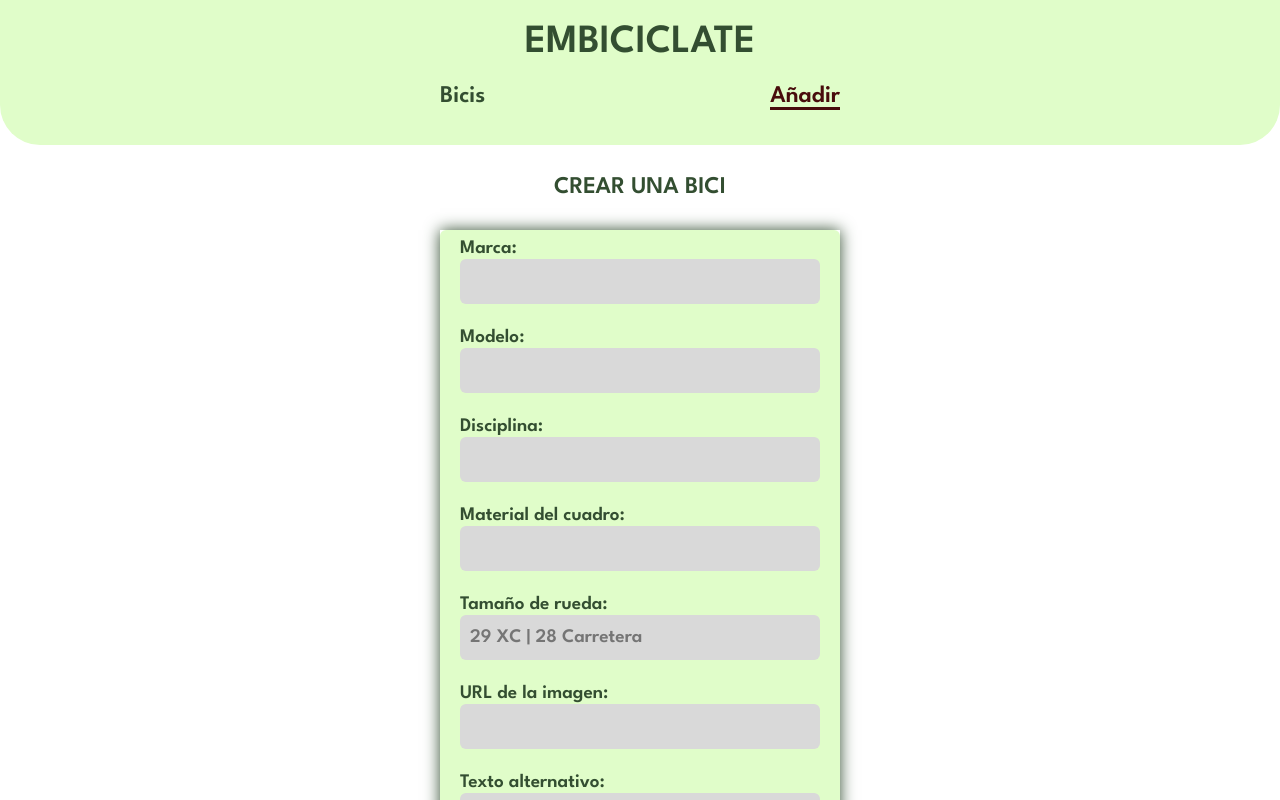
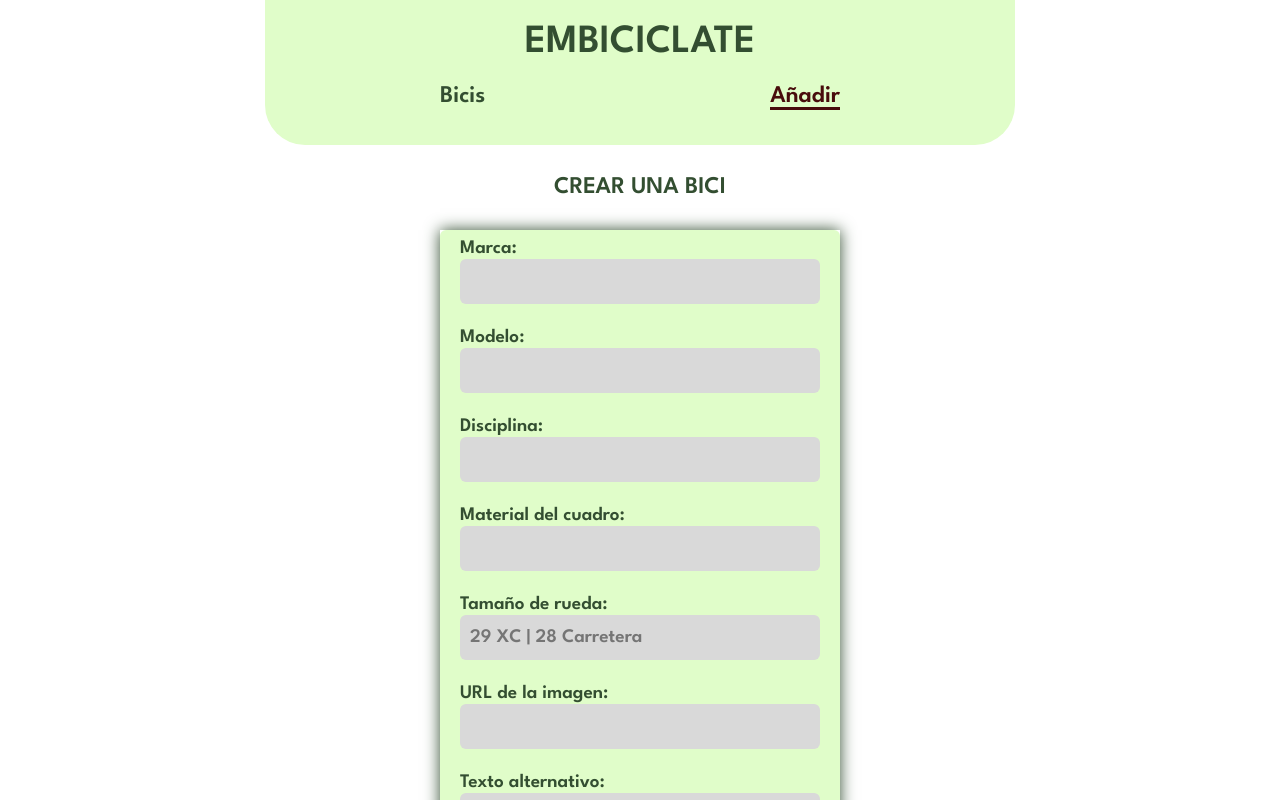
Before and after one commit to Guiblasco/embiciclate-front, a React (Vite) app: page /add in a window 1280 px wide. Shown: the top 800 px of the page. Built offline with nearby package versions, Linux system fonts and the light colour scheme.

Commit message:
Refactor styles main-container and page-container

```diff
--- a/src/components/App/App.css
+++ b/src/components/App/App.css
@@ -1,10 +1,10 @@
 .main-container {
-  display: flex;
-  flex-direction: column;
+  margin: 0 auto;
+  max-width: 750px;
 }
 
 .page-container {
-  width: 100%;
+  min-width: 320px;
   margin: 0 auto;
   padding: 15px;
   display: flex;
```
